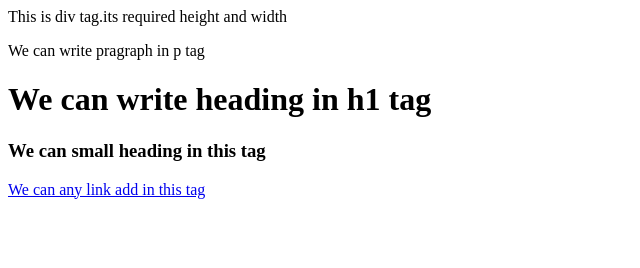
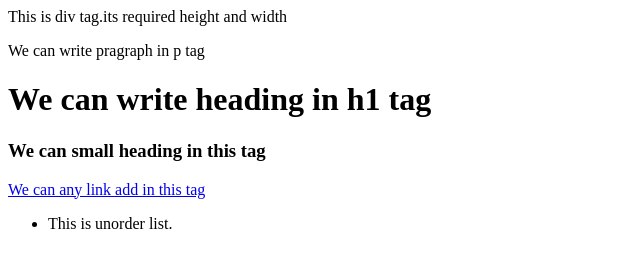
Before and after one commit to RakibulEshan/life-story, a plain HTML site: page index.html in a window 1280 px wide. Shown: the whole page, without its empty margins (0-640 px from the left). Drawn offline with Linux system fonts and the light colour scheme.

Commit message:
some tag again update

```diff
--- a/index.html
+++ b/index.html
@@ -9,5 +9,9 @@
         <h1>We can write heading in h1 tag</h1>
         <h3>We can small heading in this tag</h3>
         <a href="#">We can any link add in this tag</a>
+        <br>
+        <ul>
+            <li>This is unorder list.</li>
+        </ul>
     </body>
 </html>
```
